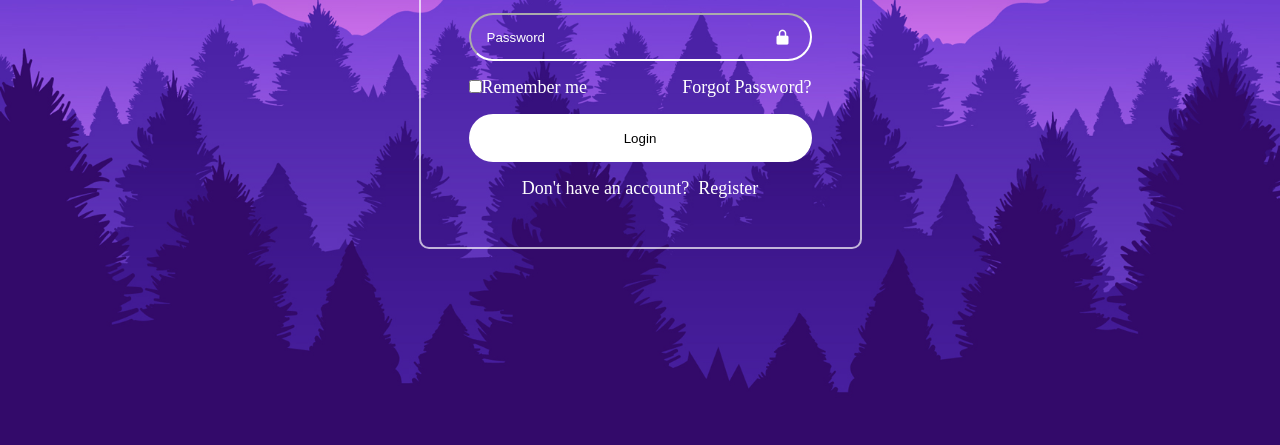
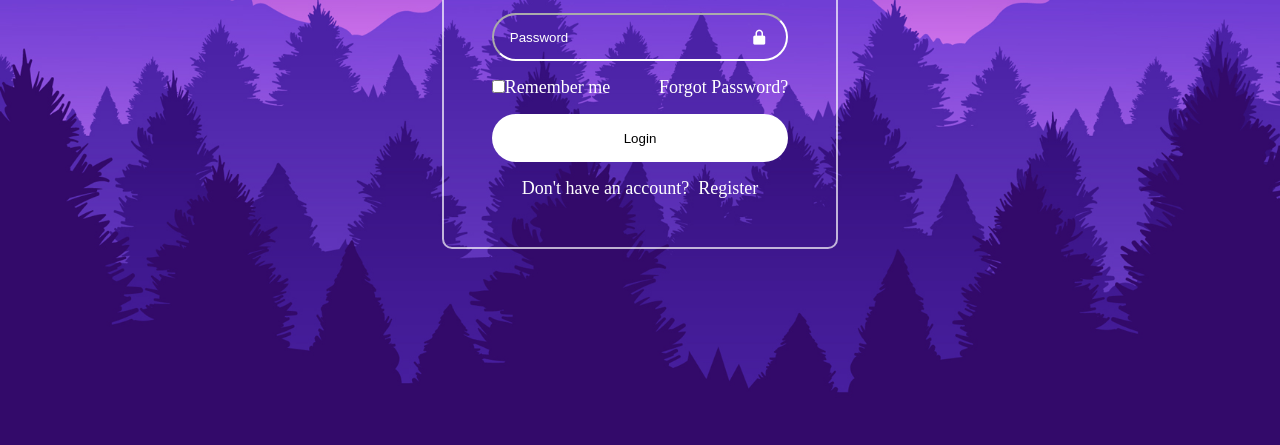
Before and after one commit to Chidolue/Login-Page, a plain HTML site: page index.html in a window 1280 px wide. Shown: the part 355-800 px from the top of the page. Drawn offline with nearby package versions, Linux system fonts and the light colour scheme.

Commit message:
Changed the flex-grow

```diff
--- a/style.css
+++ b/style.css
@@ -23,7 +23,7 @@ body {
     width: 350px;
     border-radius: 10px;
     padding: 3rem;
-    flex-grow: 0.1;
+    flex-grow: 0.05;
 }
 
 .fs-input {
```
